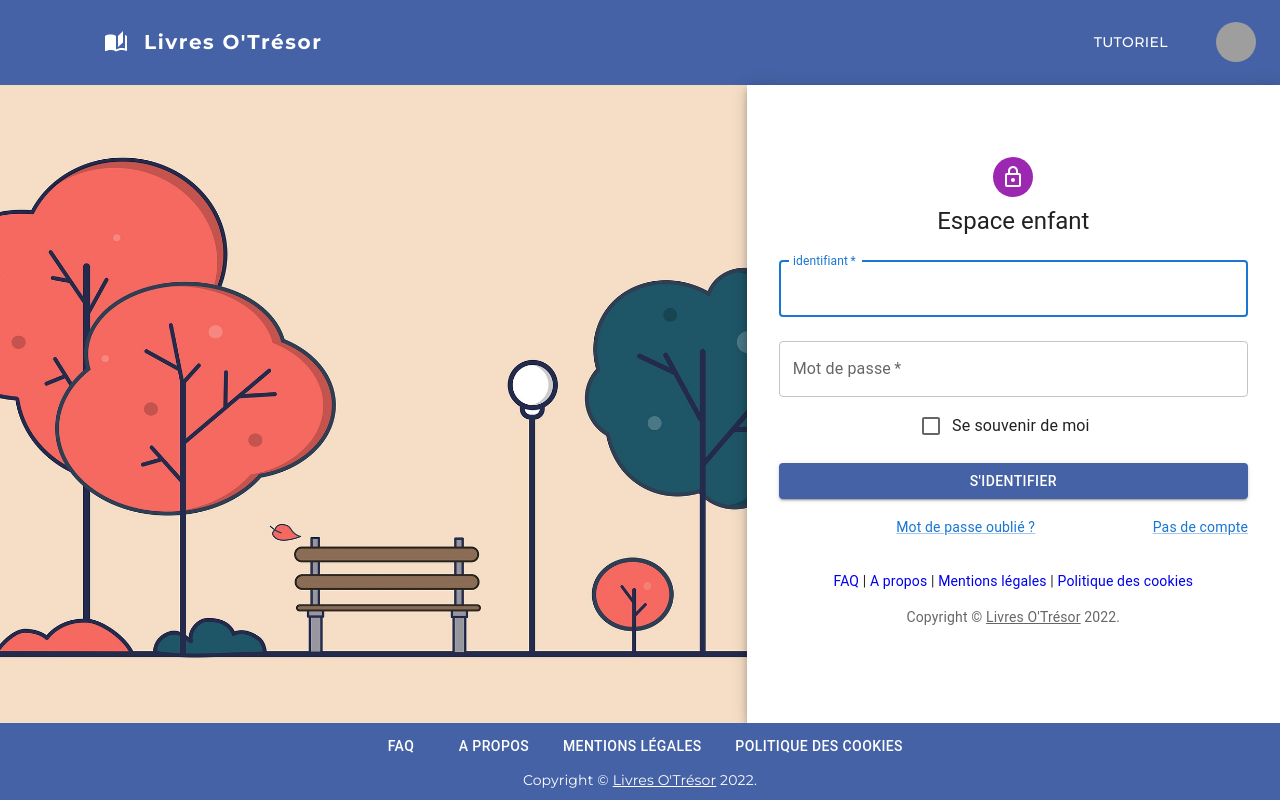
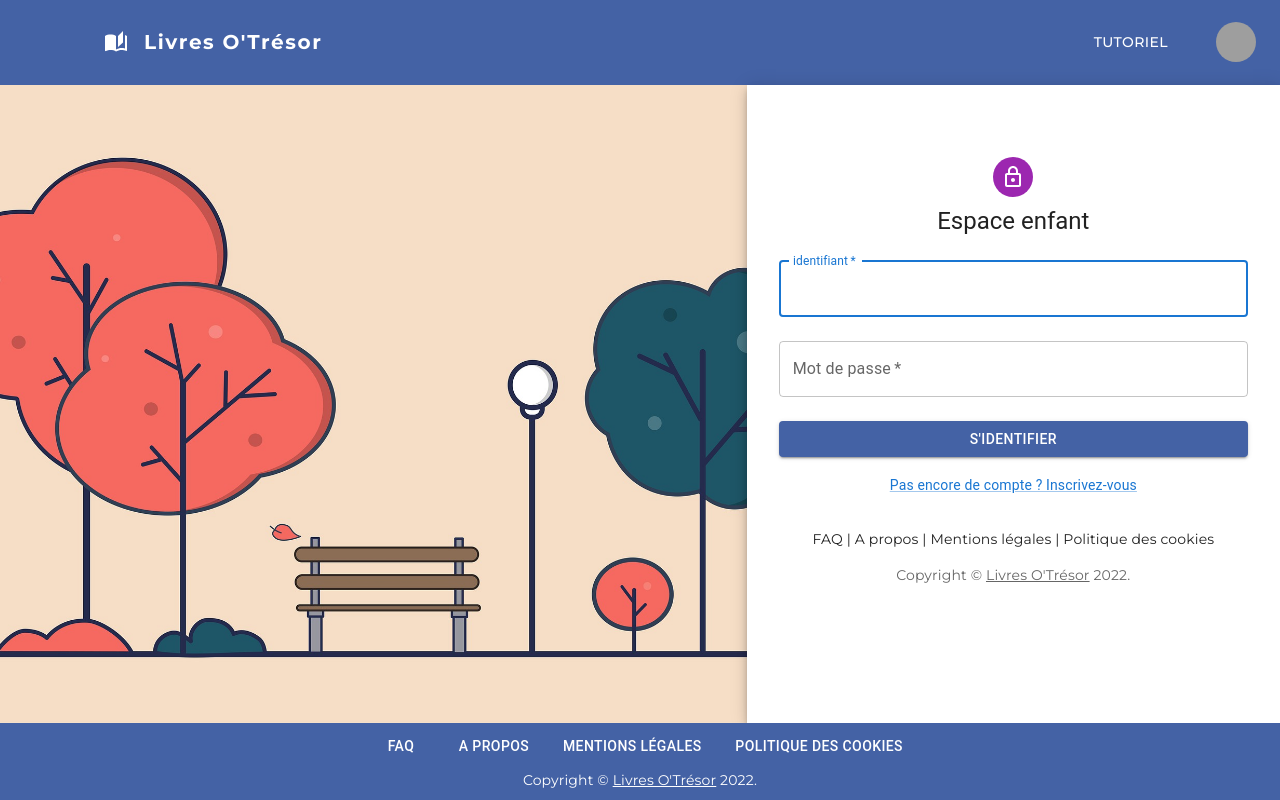
Before and after one commit to MarieLouPLevasseur/Projet-livresOtresor-front, a React (Create React App) app: page /connexion-enfant in a window 1280 px wide. Built offline with nearby package versions, Linux system fonts and the light colour scheme; grey boxes are pictures that could not be loaded.

Commit message:
page Kid connexion

```diff
--- a/src/components/KidLogin/KidLogin.js
+++ b/src/components/KidLogin/KidLogin.js
@@ -1,11 +1,8 @@
 import * as React from 'react';
-import { NavLink } from 'react-router-dom';
 import Avatar from '@mui/material/Avatar';
 import Button from '@mui/material/Button';
 import CssBaseline from '@mui/material/CssBaseline';
 import TextField from '@mui/material/TextField';
-import FormControlLabel from '@mui/material/FormControlLabel';
-import Checkbox from '@mui/material/Checkbox';
 import Link from '@mui/material/Link';
 import Paper from '@mui/material/Paper';
 import Box from '@mui/material/Box';
@@ -18,7 +15,7 @@ import Image from '../../../src/assets/img/image-connexion-enfant.jpg'
 
 function Copyright(props) {
   return (
-    <Typography variant="body2" color="text.secondary" align="center" {...props}>
+    <Typography variant="body2" fontFamily={'montserrat'} color="text.secondary" align="center" {...props}>
       {'Copyright © '}
       <Link color="inherit" href="/">
         Livres O'Trésor
@@ -30,19 +27,19 @@ function Copyright(props) {
 }
 function AnotherFooter(props) {
   return (
-    <Typography variant="body2" color="text.secondary" align="center" {...props}>
-      <NavLink colorText="inherit" style={{textDecoration:'none'}} to="/faq">
+    <Typography variant="body2" fontFamily={'montserrat'} color="text.secondary" align="center" {...props}>
+      <Link color="inherit" underline='hover' href="/faq">
         FAQ
-      </NavLink>{' | '}
-      <NavLink color="inherit" style={{textDecoration:'none'}} to="/a-propos">
+      </Link>{' | '}
+      <Link color="inherit" underline='hover' href="/a-propos">
         A propos
-      </NavLink>{' | '}
-      <NavLink color="inherit" style={{textDecoration:'none'}} to="/mentions-legales">
+      </Link>{' | '}
+      <Link color="inherit" underline='hover' href="/mentions-legales">
         Mentions légales
-      </NavLink>{' | '}
-      <NavLink color="inherit" style={{textDecoration:'none'}} to="/cookies">
+      </Link>{' | '}
+      <Link color="inherit" underline='hover' href="/cookies">
         Politique des cookies
-      </NavLink>
+      </Link>
     </Typography>
   );
 }
@@ -114,10 +111,6 @@ export default function SignInSide() {
                 id="password"
                 autoComplete="current-password"
               />
-              <FormControlLabel
-                control={<Checkbox value="remember" color="primary" />}
-                label="Se souvenir de moi"
-              />
               <Button
                 type="submit"
                 fullWidth
@@ -128,15 +121,15 @@ export default function SignInSide() {
               </Button>
               <Grid container>
                 <Grid item xs>
-                  <Link href="#" variant="body2">
-                    Mot de passe oublié ?
+                  <Link href="/inscription" variant="body2">
+                    Pas encore de compte ? Inscrivez-vous
                   </Link>
                 </Grid>
-                <Grid item>
+                {/* <Grid item>
                   <Link href="#" variant="body2">
                     {"Pas de compte "}
                   </Link>
-                </Grid>
+                </Grid> */}
               </Grid>
               <AnotherFooter sx={{ mt: 4 , color:'g#4462A5' }}/>
               <Copyright sx={{ mt: 2 }} />
```
